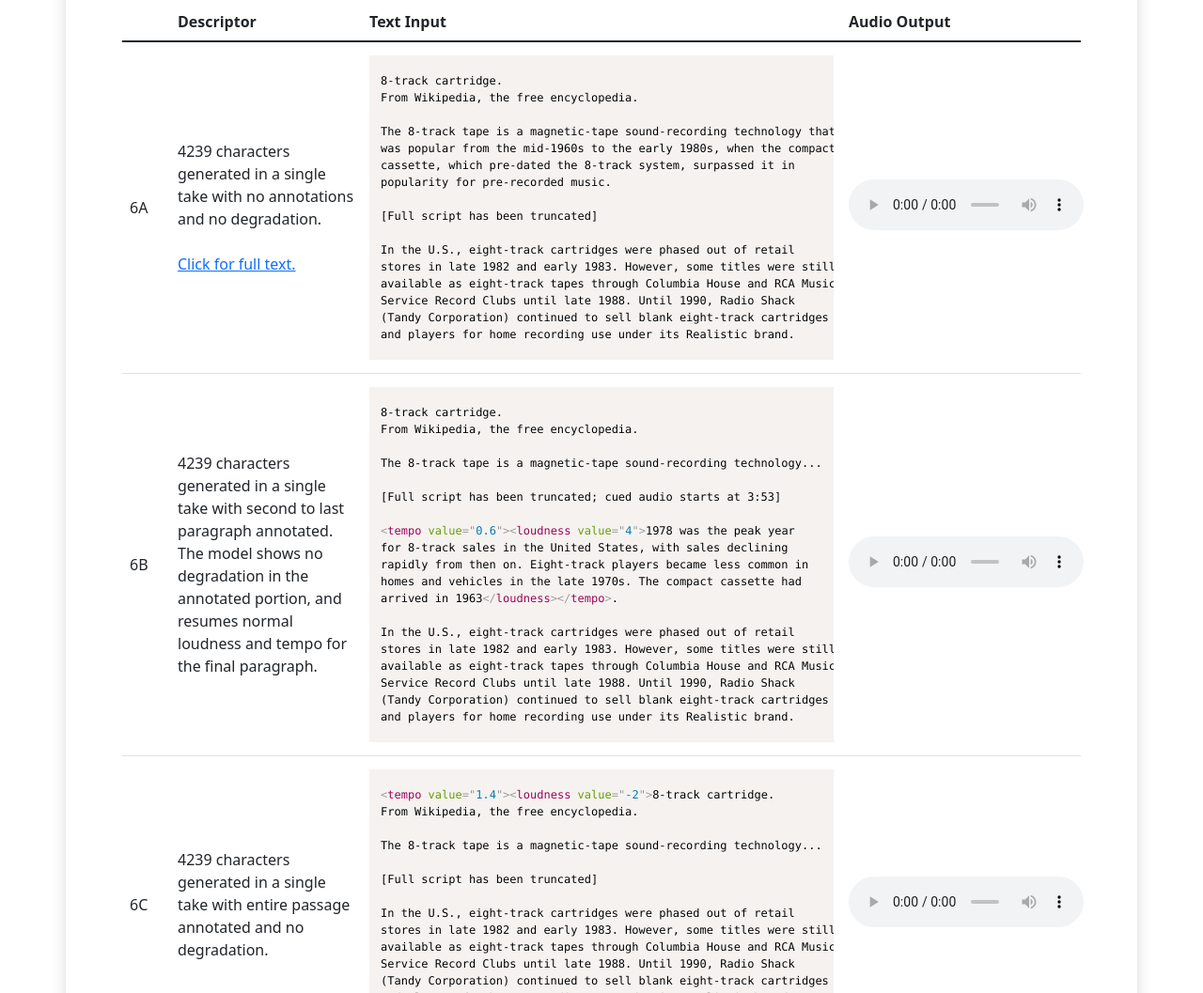
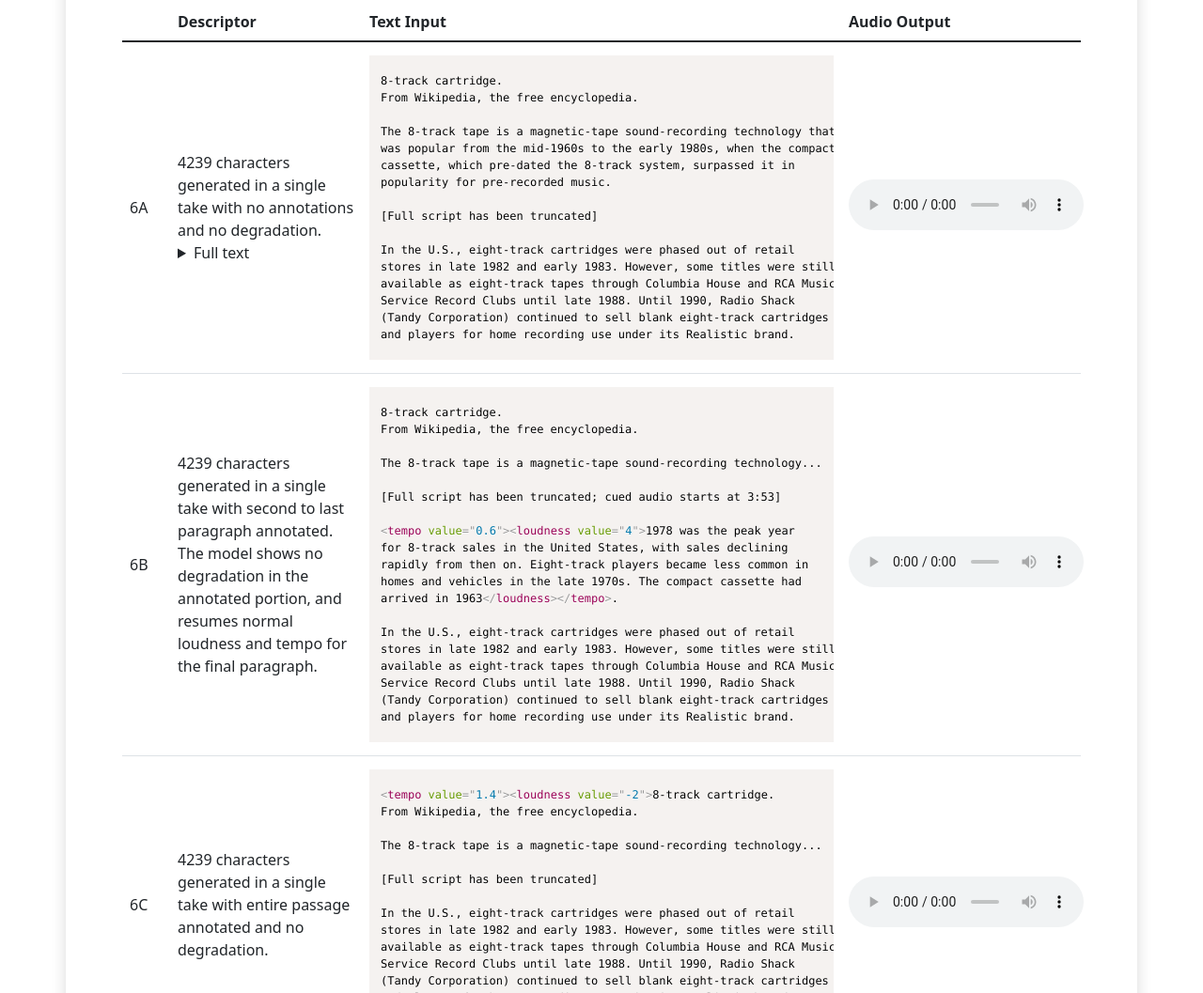
Before and after one commit to wellsaid-labs/wellsaid-labs.github.io, a plain HTML site: page papers/Natural-Delivery-Cues/index.html in a window 1280 px wide. Shown: the part 7078-8135 px from the top of the page at 94% size. Drawn offline with nearby package versions, Linux system fonts and the light colour scheme; a script that the page names is missing.

Commit message:
use `details` element

```diff
--- a/papers/Natural-Delivery-Cues/index.html
+++ b/papers/Natural-Delivery-Cues/index.html
@@ -797,8 +797,27 @@ value=&quot;4&quot;&gt;of icy cool&lt;/loudness&gt;&lt;/tempo&gt; refreshment.</
           <tr>
             <td>6A</td>
             <td>4239 characters generated in a single take with no annotations and no degradation.
-              <br/>
-              <br/><a href="#note3" id="ref3">Click for full text.</a>
+              <details>
+                <summary>Full text</summary>
+                Complete text without tempo and loudness cues is as follows.
+                <br/>8-track cartridge.
+                <br />From Wikipedia, the free encyclopedia.
+                <br />The 8-track tape is a magnetic-tape sound-recording technology that was popular from the mid-1960s to the early 1980s, when the compact &lt;respell value=&quot;kuh=SEHT&quot;&gt;cassette&lt;/respell&gt;, which pre-dated the 8-track system, surpassed it in popularity for pre-recorded music.
+                <br />The format was commonly used in cars and was most popular in the United States and Canada and, to a lesser extent, in the United Kingdom. One advantage of the 8-track tape cartridge was that it could play continuously in an endless loop, and did not have to be &quot;flipped over&quot; to play the entire tape. After about 80 minutes of playing time, the tape would start again at the beginning. Because of the loop, there is no rewind. The only options the consumer has are &quot;play&quot;, &quot;fast forward&quot;, &quot;record&quot;, and &quot;program change&quot;.
+                <br />The Stereo 8 Cartridge was created in 1964 by a consortium led by Bill Lear, of Lear Jet Corporation, along with Ampex, Ford Motor Company, General Motors, Motorola, and RCA Victor Records.
+                <br />The 8-track tape format is now considered obsolete, although there are collectors who refurbish these tapes and players as well as some bands that issue these tapes as a novelty. Cheap Trick's &ldquo;The Latest&quot; in 2009 was issued on 8-track, as was Dolly Parton's &ldquo;A Holly Dolly Christmas&rdquo; in 2020, the latter with an exclusive bonus track.
+                <br />.
+                <br />Technology.
+                <br />The cartridge's dimensions are approximately 5.25, by 4, by 0.8 inches. The magnetic tape is played at three three-fourth inches per second, is &lt;respell value=&quot;WOWND&quot;&gt;wound&lt;/respell&gt; around a single spool, is about 0.25 inches wide, and contains 8 parallel tracks. The player's head reads two of these tracks at a time for stereo sound. After completing a program, the head mechanically switches to another set of two tracks, creating a characteristic clicking noise.
+                <br />.
+                <br />Commercial success.
+                <br />The popularity of both four-track and eight-track cartridges grew from the booming automobile industry. In September 1965, the Ford Motor Company introduced factory-installed and dealer-installed eight-track tape players as an option on three of its 1966 models (the sporty &lt;respell value=&quot;MUH-stayng&quot;&gt;Mustang&lt;/respell&gt;, luxurious Thunderbird, and high-end Lincoln), and RCA Victor introduced 175 Stereo-8 Cartridges from its RCA Victor and RCA Camden labels of recording artists catalogs. By the 1967 model year, all of Ford's vehicles offered this tape player upgrade option. Most of the initial factory installations were separate players from the radio, but dashboard-mounted 8-track units were offered in combination with an AM radio, as well as with AM-FM receivers.
+                <br />The 8-track format gained steadily in popularity because of its convenience and portability. Home players were introduced in 1966 that allowed consumers to share tapes between their homes and portable systems. By the late 1960s, the 8-track segment was the largest in the USA consumer electronics market and the popularity of 8-track systems for cars helped generate demand for home units. &quot;Boombox&quot; type portable players were also popular. But, eight-track player-recorders failed to gain wide popularity, and few manufacturers offered them, except for manufacturer Tandy Corporation for its Radio Shack stores. With the availability of cartridge systems for the home, consumers started thinking of eight-tracks as a viable alternative to 33 rpm album-style vinyl records, not only as a convenience for the car. Also by the late 1960s, prerecorded releases on the 8-track tape format began to arrive within a month of the vinyl release. The 8-track format became by far the most popular and offered the largest music library of all the tape systems in the USA.
+                <br />.
+                <br />Decline.
+                <br />1978 was the peak year for 8-track sales in the United States, with sales declining rapidly from then on. Eight-track players became less common in homes and vehicles in the late 1970s. The compact &lt;respell value=&quot;kuh=SEHT&quot;&gt;cassette&lt;/respell&gt; had arrived in 1963.
+                <br />In the U.S., eight-track cartridges were phased out of retail stores in late 1982 and early 1983. However, some titles were still available as eight-track tapes through Columbia House and RCA Music Service Record Clubs until late 1988. Until 1990, Radio Shack (Tandy Corporation) continued to sell blank eight-track cartridges and players for home recording use under its Realistic brand.
+              </details>
             </td>
             <td>
               <pre>
```
